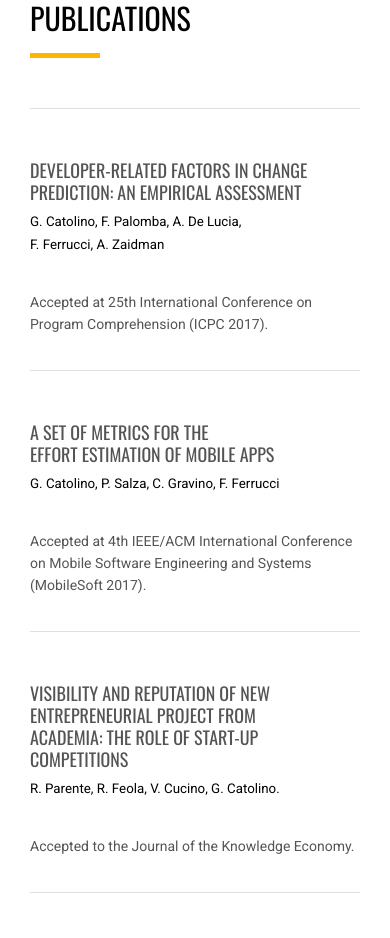
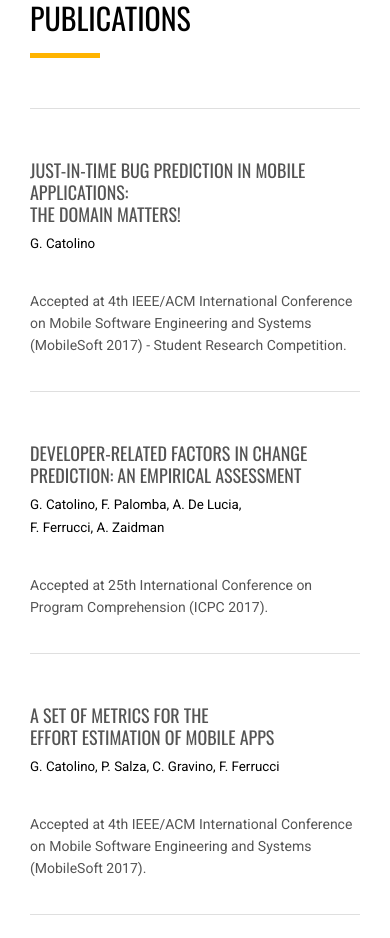
Before and after one commit to Gemma91/gemma91.github.io, a plain HTML site: page index.html in a window 390 px wide. Shown: the part 7741-8679 px from the top of the page. Drawn offline with nearby package versions, Linux system fonts and the light colour scheme.

Commit message:
Add pubblication

```diff
--- a/index.html
+++ b/index.html
@@ -305,6 +305,16 @@
                                         <div class="publication-details">
                                             <div class="col-6 margin-bottom50 margin-top50">
                                                 <div class="flot-left">
+                                                    <h5><a href="https://drive.google.com/open?id=0Bx47DW3rbM9-TVRnX3hFUm82cVE" target=”_blank”>Just-In-Time Bug Prediction in Mobile Applications: <br>The Domain Matters!</a></h5>
+                                                    <span style="font-size: 10pt">G. Catolino</span>
+                                                </div>
+                                            </div>
+                                            <div class="col-6 margin-bottom50 margin-top50 no-margin-top"> Accepted at 4th IEEE/ACM International Conference on Mobile Software Engineering and Systems (MobileSoft 2017) - Student Research Competition.</div>
+                                        </div>
+                                        <div class="full-divider"></div>
+                                        <div class="publication-details">
+                                            <div class="col-6 margin-bottom50 margin-top50">
+                                                <div class="flot-left">
                                                     <h5><a href="https://drive.google.com/file/d/0Bx47DW3rbM9-dURMdWhmemJmN3c/view?usp=sharing" target=”_blank”>Developer-Related Factors in Change Prediction: An Empirical Assessment</a></h5>
                                                     <span style="font-size: 10pt">G. Catolino, F. Palomba, A. De Lucia, <br> F. Ferrucci, A. Zaidman</span>
                                                 </div>
```
